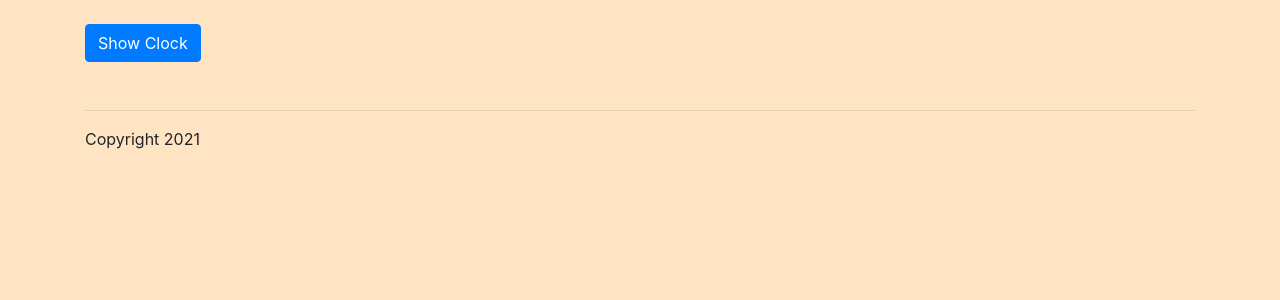
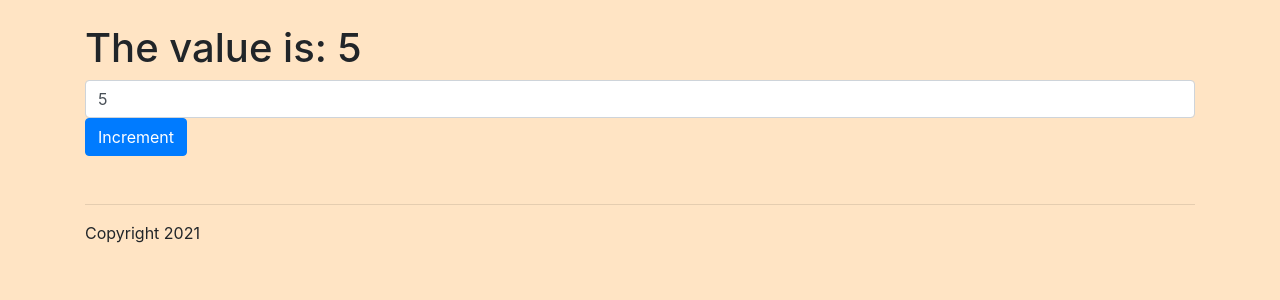
Before and after one commit to EricCoteReact/react-esri, a React (Create React App) app: page / in a window 1280 px wide. Shown: the top 300 px of the page. Built offline with nearby package versions, Linux system fonts and the light colour scheme.

Commit message:
for jason

```diff
--- a/src/App.jsx
+++ b/src/App.jsx
@@ -2,7 +2,7 @@ import React from 'react';
 import { Container, Button } from 'reactstrap';
 import './custom.scss';
 // import Hello  from './Components/Hello';
-// import Counter from './Components/Counter';
+import Counter from './Components/Counter';
 import Footer from './Components/Footer';
 import Clock from './Components/Clock';
 // import YouTube  from './Components/YouTube';
@@ -21,14 +21,14 @@ export function App() {
 
   return (
     <Container className='my-4'>
-      {/* <Hello />
-      <Counter init={5} /> */}
-      <Button
+      {/* <Hello /> */}
+      <Counter init={5} />
+      {/* <Button
         color={initialRender ? "primary" : (isClockVisible ? "success" : "danger")}
         onClick={toggleClock} >
         {isClockVisible ? "Hide" : "Show"} Clock
       </Button>
-      {isClockVisible && <Clock />}
+      {isClockVisible && <Clock />} */}
       <Footer />
     </Container>
   );
--- a/src/Components/Clock.jsx
+++ b/src/Components/Clock.jsx
@@ -2,12 +2,13 @@ import React from 'react'
 
 export default function Clock() {
   const [time, setTime] = React.useState(new Date().toLocaleTimeString());
+  const [, setRerender] = React.useState({})
 
   React.useEffect(() => {
     const timerRef = setInterval(() => {
       setTime(new Date().toLocaleTimeString());
-      console.log("We are sending setState to the clock.");
-    }, 1000);
+      setRerender({});
+    }, 250);
 
     return () => {
       clearInterval(timerRef);
@@ -15,6 +16,11 @@ export default function Clock() {
 
   }, [])
 
+  React.useEffect(
+    () => { console.log("We've just rendered " + time) },
+    [time]
+  )
+
   return (
     <div>
       <h1>The time is: {time}</h1>
--- a/src/Components/Counter.jsx
+++ b/src/Components/Counter.jsx
@@ -1,5 +1,5 @@
 import React from 'react';
-import { Button } from 'reactstrap';
+import { Button, Input } from 'reactstrap';
 
 export class CounterClass extends React.Component {
   state = { count: this.props.init, name: 'Jason' };
@@ -22,16 +22,23 @@ export class CounterClass extends React.Component {
 }
 
 
-export default function Counter(props){
+export default function Counter(props) {
   const [count, setCount] = React.useState(props.init);
 
-    function increment(){
-      setCount(count+1);
+  function increment() {
+    setCount(count + 1);
+  }
+
+  function change(evt) {
+    if (+evt.target.value || +evt.target.value === 0) {
+      setCount(+evt.target.value);
+    }
   }
 
   return (
     <div>
       <h1>The value is: {count}</h1>
+      <Input value={count} onChange={change} />
       <Button color='primary' onClick={increment}>
         Increment
         </Button>
```
Also changed, not shown: 1 other file (tests, documents, lock files or other folders). Lines whose indentation alone changed are shown as unchanged.
